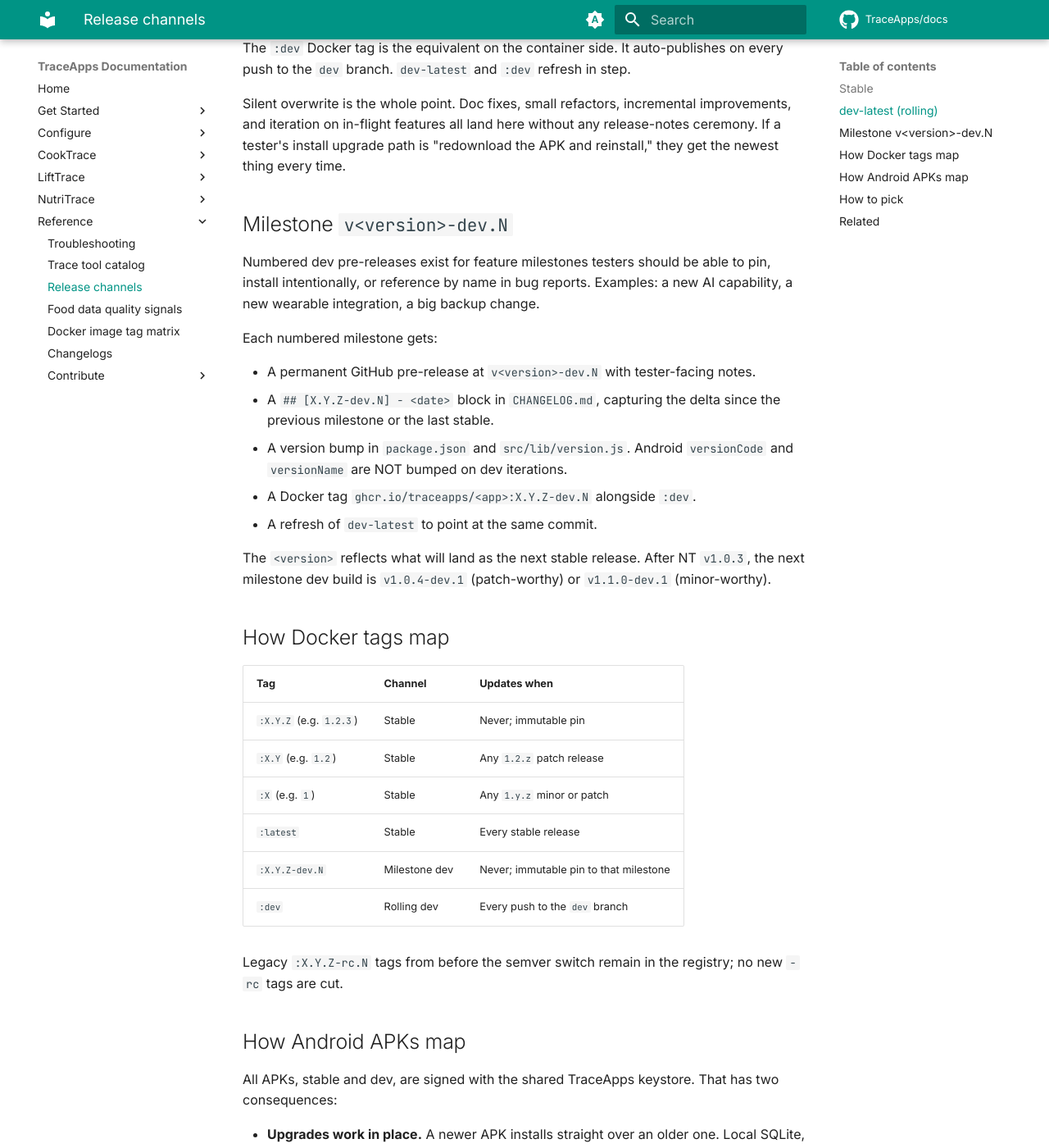
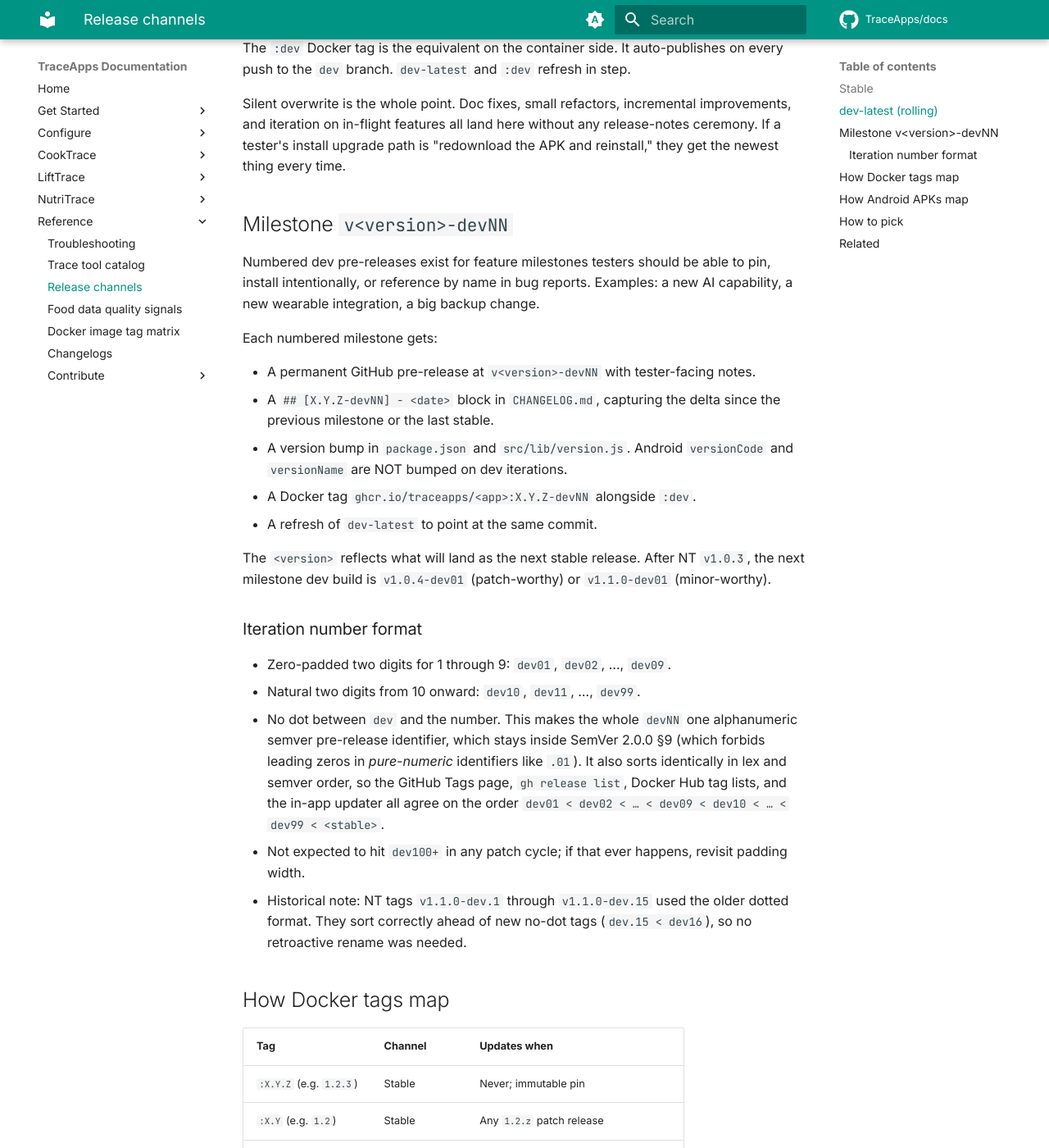
Before and after one commit to TraceApps/docs, an MkDocs documentation site: the page built from docs/reference/release-channels.md, in a window 1280 px wide and 1400 px high, scrolled down 720 px. Shown: the whole window at 82% size. Built offline with MkDocs 1.6.1 and Material for MkDocs 9.7.7, drawn with Linux system fonts in a browser that asks for light colours; comment, search, counter and statistics services are not loaded; some of the changed text lies outside the part shown.

Commit message:
docs(release-channels): switch numbered dev format to -devNN (no dot)
Dev pre-releases now use `v<version>-devNN` (no dot between `dev` and
the iteration number). Iteration numbers zero-pad to two digits for
1 through 9 (dev01, dev02, ..., dev09) and stay natural from 10 onward
(dev10, dev11, ..., dev99).

Rationale (also captured in release-channels.md):

- SemVer 2.0.0 §9 forbids leading zeros in pure-numeric pre-release
  identifiers, so the previously-documented `-dev.01` was spec-invalid
  and semver.valid() rejected it.
- Merging `dev` and the number into one alphanumeric identifier stays
  spec-legal and sorts identically in both lex and semver order.
- Zero-padding gives the correct visual ladder on the GH Tags page,
  `gh release list`, Docker Hub tag lists, and the in-app updater.

Files touched:
- reference/release-channels.md: rewrote the Milestone section with the
  new format, added an "Iteration number format" subsection explaining
  the zero-padding rule and the historical NT dotted-format note.
- reference/image-tags.md: updated the Docker tag matrix row + the
  workflow paragraph example.
- reference/changelogs.md: updated Unreleased-block description.
- mobile/install.md: updated the tester intro sentence.

```diff
--- a/docs/reference/release-channels.md
+++ b/docs/reference/release-channels.md
@@ -21,19 +21,27 @@ The `:dev` Docker tag is the equivalent on the container side. It auto-publishes
 
 Silent overwrite is the whole point. Doc fixes, small refactors, incremental improvements, and iteration on in-flight features all land here without any release-notes ceremony. If a tester's install upgrade path is "redownload the APK and reinstall," they get the newest thing every time.
 
-## Milestone `v<version>-dev.N`
+## Milestone `v<version>-devNN`
 
 Numbered dev pre-releases exist for feature milestones testers should be able to pin, install intentionally, or reference by name in bug reports. Examples: a new AI capability, a new wearable integration, a big backup change.
 
 Each numbered milestone gets:
 
-- A permanent GitHub pre-release at `v<version>-dev.N` with tester-facing notes.
-- A `## [X.Y.Z-dev.N] - <date>` block in `CHANGELOG.md`, capturing the delta since the previous milestone or the last stable.
+- A permanent GitHub pre-release at `v<version>-devNN` with tester-facing notes.
+- A `## [X.Y.Z-devNN] - <date>` block in `CHANGELOG.md`, capturing the delta since the previous milestone or the last stable.
 - A version bump in `package.json` and `src/lib/version.js`. Android `versionCode` and `versionName` are NOT bumped on dev iterations.
-- A Docker tag `ghcr.io/traceapps/<app>:X.Y.Z-dev.N` alongside `:dev`.
+- A Docker tag `ghcr.io/traceapps/<app>:X.Y.Z-devNN` alongside `:dev`.
 - A refresh of `dev-latest` to point at the same commit.
 
-The `<version>` reflects what will land as the next stable release. After NT `v1.0.3`, the next milestone dev build is `v1.0.4-dev.1` (patch-worthy) or `v1.1.0-dev.1` (minor-worthy).
+The `<version>` reflects what will land as the next stable release. After NT `v1.0.3`, the next milestone dev build is `v1.0.4-dev01` (patch-worthy) or `v1.1.0-dev01` (minor-worthy).
+
+### Iteration number format
+
+- Zero-padded two digits for 1 through 9: `dev01`, `dev02`, …, `dev09`.
+- Natural two digits from 10 onward: `dev10`, `dev11`, …, `dev99`.
+- No dot between `dev` and the number. This makes the whole `devNN` one alphanumeric semver pre-release identifier, which stays inside SemVer 2.0.0 §9 (which forbids leading zeros in *pure-numeric* identifiers like `.01`). It also sorts identically in lex and semver order, so the GitHub Tags page, `gh release list`, Docker Hub tag lists, and the in-app updater all agree on the order `dev01 < dev02 < … < dev09 < dev10 < … < dev99 < <stable>`.
+- Not expected to hit `dev100+` in any patch cycle; if that ever happens, revisit padding width.
+- Historical note: NT tags `v1.1.0-dev.1` through `v1.1.0-dev.15` used the older dotted format. They sort correctly ahead of new no-dot tags (`dev.15 < dev16`), so no retroactive rename was needed.
 
 ## How Docker tags map
 
@@ -43,7 +51,7 @@ The `<version>` reflects what will land as the next stable release. After NT `v1
 | `:X.Y` (e.g. `1.2`) | Stable | Any `1.2.z` patch release |
 | `:X` (e.g. `1`) | Stable | Any `1.y.z` minor or patch |
 | `:latest` | Stable | Every stable release |
-| `:X.Y.Z-dev.N` | Milestone dev | Never; immutable pin to that milestone |
+| `:X.Y.Z-devNN` | Milestone dev | Never; immutable pin to that milestone |
 | `:dev` | Rolling dev | Every push to the `dev` branch |
 
 Legacy `:X.Y.Z-rc.N` tags from before the semver switch remain in the registry; no new `-rc` tags are cut.
@@ -60,7 +68,7 @@ Downgrades still fail. Android refuses an APK with a lower `versionCode`, and a
 ## How to pick
 
 - **Most testers:** install `dev-latest` and let it float. Redownload from the same URL whenever you want the newest build.
-- **Reporting a bug:** if the maintainer asked you to try a specific milestone, or you want a stable label to reference, install a numbered `v<version>-dev.N`.
+- **Reporting a bug:** if the maintainer asked you to try a specific milestone, or you want a stable label to reference, install a numbered `v<version>-devNN`.
 - **Everyone else:** install the latest stable release. It is what non-tester users are running.
 
 ## Related
```
Also changed, not shown: docs/mobile/install.md (+1 -1 lines), docs/reference/changelogs.md (+1 -1 lines), docs/reference/image-tags.md (+2 -2 lines).
